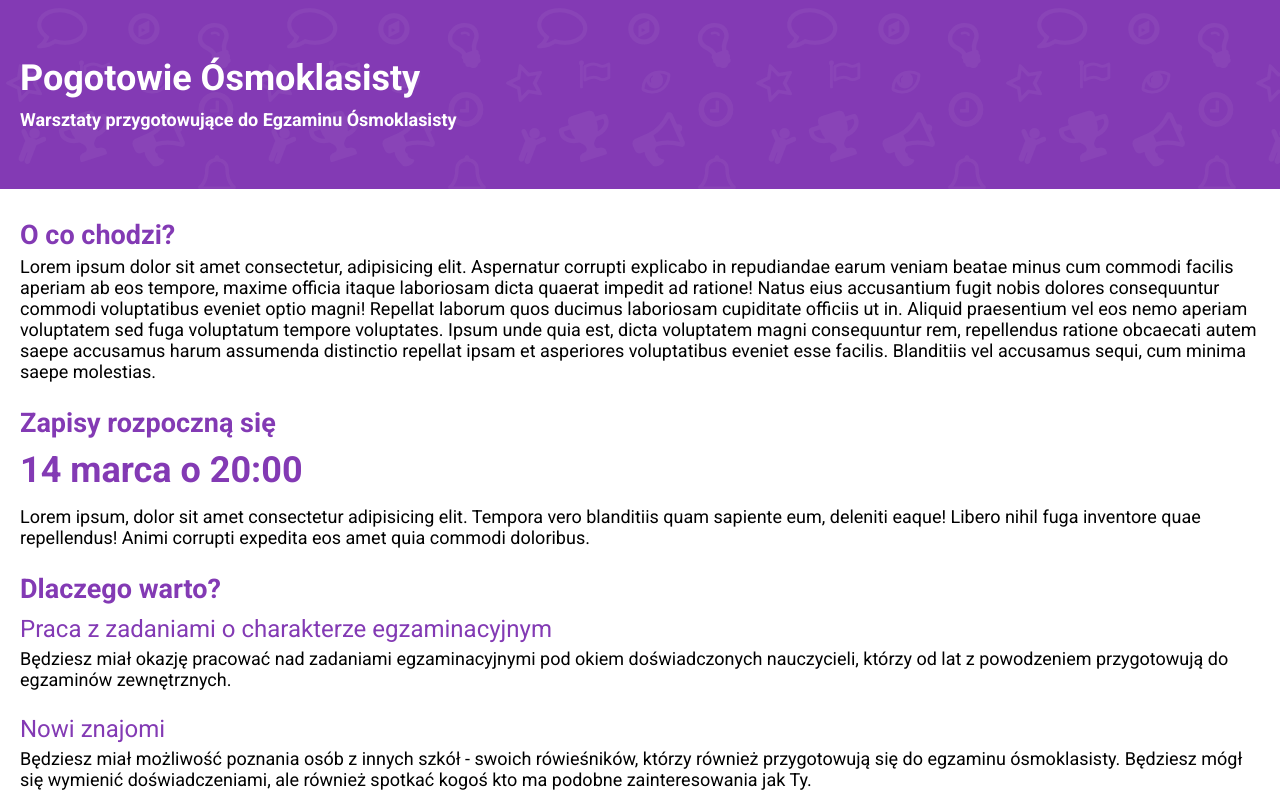
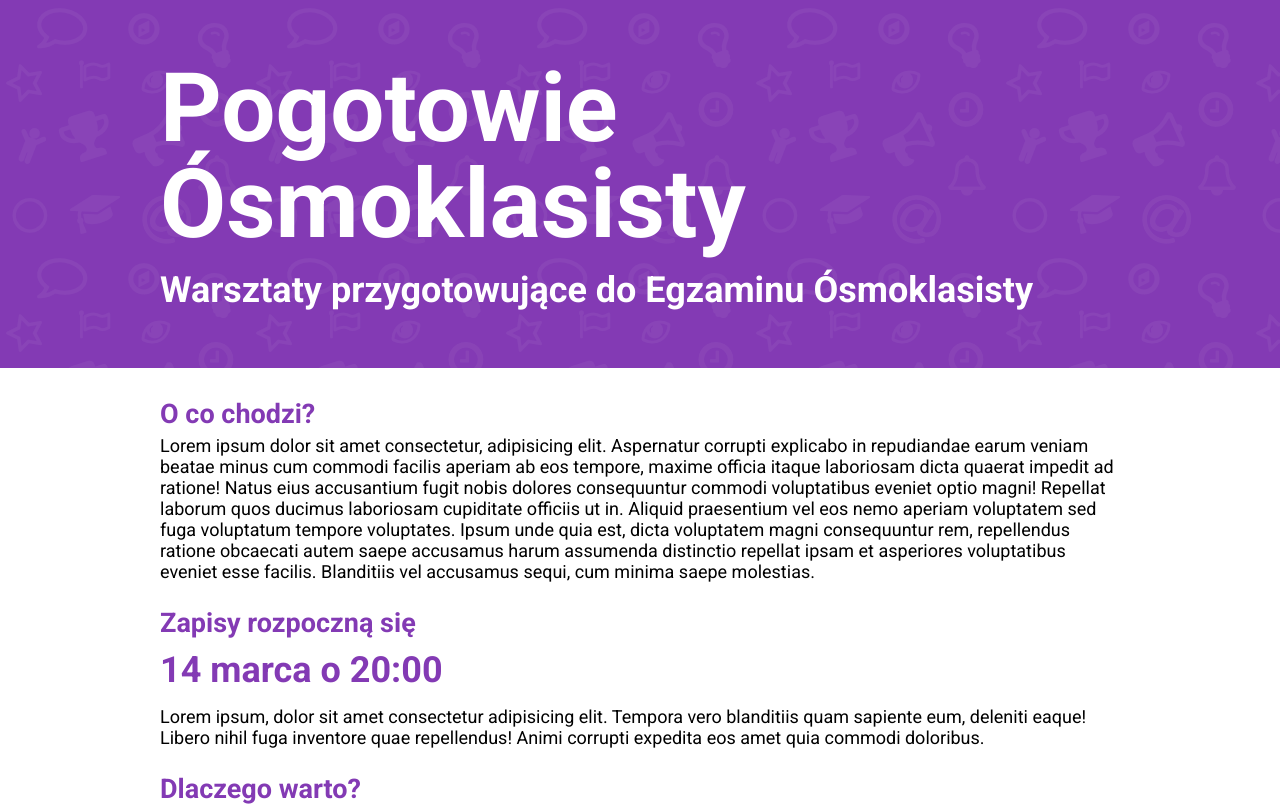
Before and after one commit to stanislawdera/pogotowie-osmoklasisty, a Next.js app: page / in a window 1280 px wide. Shown: the top 806 px of the page. Built offline with nearby package versions, Linux system fonts and the light colour scheme.

Commit message:
Make homepage look good on desktop

```diff
--- a/components/atoms/Wrapper/Wrapper.styles.js
+++ b/components/atoms/Wrapper/Wrapper.styles.js
@@ -2,4 +2,9 @@ import styled from "styled-components";
 
 export const Wrapper = styled.div`
   padding: ${({ theme }) => theme.spacing.xl};
+
+  ${({ theme }) => theme.media.desktop} {
+    max-width: 1000px;
+    margin: 0 auto;
+  }
 `;
--- a/components/organisms/MainHeader/MainHeader.styles.js
+++ b/components/organisms/MainHeader/MainHeader.styles.js
@@ -11,11 +11,22 @@ export const StyledMainHeader = styled.header`
     color: white;
     font-weight: black;
     font-size: ${({ theme }) => theme.fontSizes.lg};
-    padding: 0 0 ${({ theme }) => theme.spacing.lg} 0;
+    padding-bottom: ${({ theme }) => theme.spacing.lg};
   }
 
   & p {
     font-weight: bold;
     color: white;
   }
+
+  ${({ theme }) => theme.media.desktop} {
+    h1 {
+      font-size: ${({ theme }) => theme.fontSizes.xxl};
+      padding-bottom: ${({ theme }) => theme.spacing.xl};
+    }
+
+    p {
+      font-size: ${({ theme }) => theme.fontSizes.lg};
+    }
+  }
 `;
--- a/styles/theme.js
+++ b/styles/theme.js
@@ -11,6 +11,7 @@ export const theme = {
     md: "24px",
     lg: "36px",
     xl: "48px",
+    xxl: "96px",
   },
   media: {
     tablet: "@media (min-width: 728px)",
```
